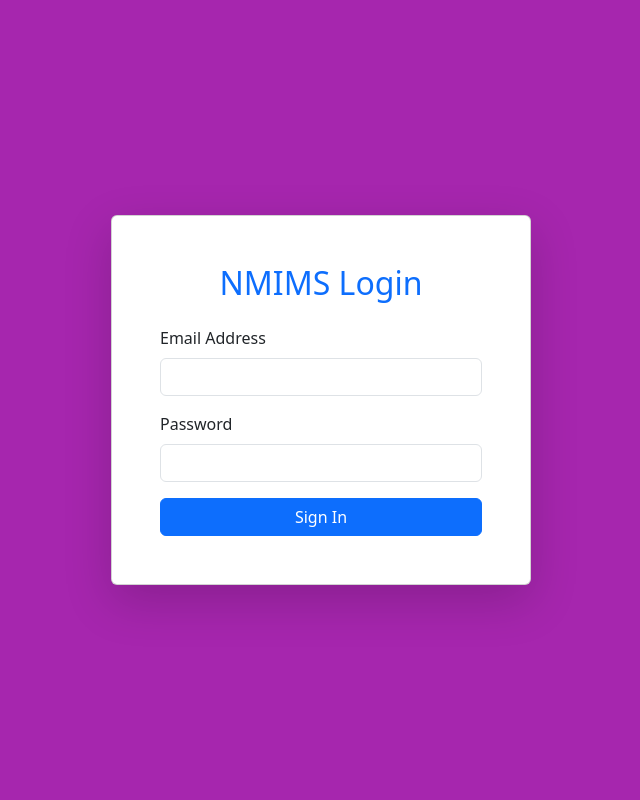
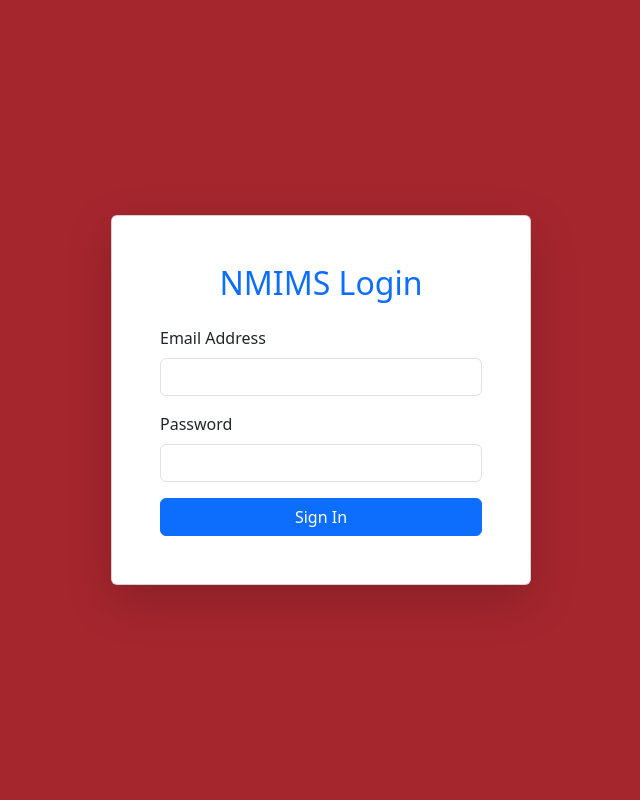
Before and after one commit to Ashi-run/Automatic-Timetable-Generator-, a Flask app: page /login in a window 1280 px wide. Shown: the whole page, without its empty margins (319-959 px from the left). Run offline with Flask 3, Linux system fonts and the light colour scheme.

Commit message:
fixed maroon color

```diff
--- a/templates/login.html
+++ b/templates/login.html
@@ -12,7 +12,7 @@
             align-items: center;
             justify-content: center;
             min-height: 100vh;
-            background-color: #a626ae;
+            background-color: #a6262e;
         }
         .login-card {
             width: 100%;
```
